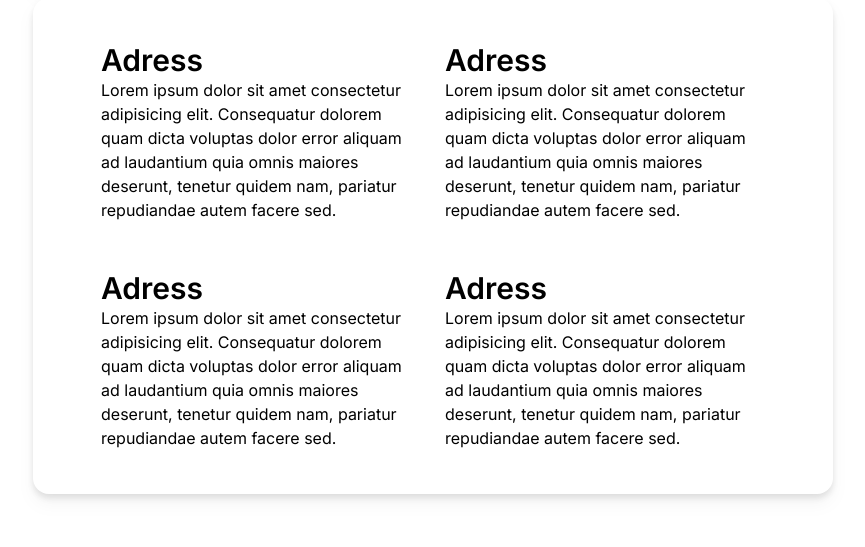
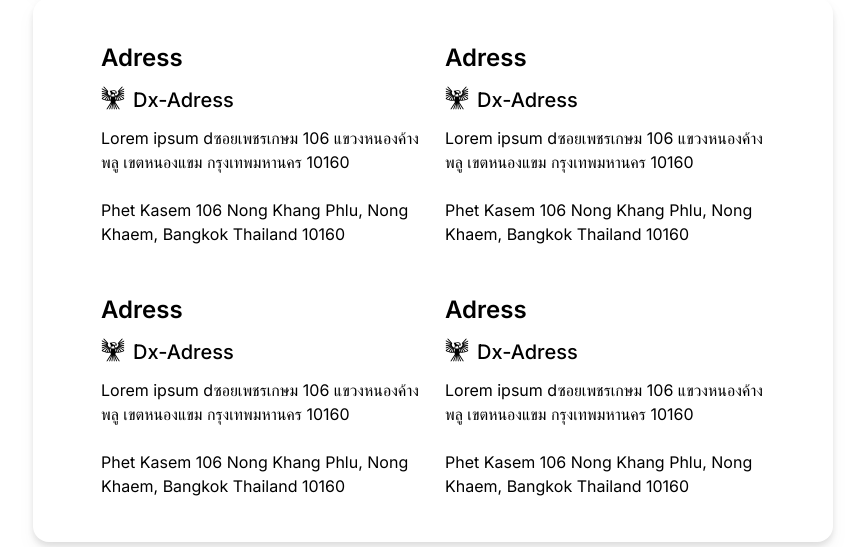
Before and after one commit to Sweedsiter/Next-app-web01, a Next.js app: page / in a window 1280 px wide. Shown: the part 326-873 px from the top of the page, without its empty margins (207-1072 px from the left). Before the commit the page ends 828 px from the top, so only its background shows below. Built offline with nearby package versions, Linux system fonts and the light colour scheme.

Commit message:
11-10-2024 V2

```diff
--- a/components/conteners/Adress.jsx
+++ b/components/conteners/Adress.jsx
@@ -1,12 +1,20 @@
+import { GiHawkEmblem } from "react-icons/gi";
 export default function Adress() {
   return (
     <div className="py-3 flex flex-col flex-wrap w-80 m-3">
-      <h1 className="text-3xl font-semibold">Adress</h1>
-      <span>
-        Lorem ipsum dolor sit amet consectetur adipisicing elit. Consequatur
-        dolorem quam dicta voluptas dolor error aliquam ad laudantium quia omnis
-        maiores deserunt, tenetur quidem nam, pariatur repudiandae autem facere
-        sed.
+      <h1 className="text-2xl font-semibold duration-200 hover:text-orange-600 hover:font-bold hover:pl-2">
+        Adress
+      </h1>
+      <div className="flex flex-row  my-3  duration-200 hover:text-orange-600 hover:pl-2">
+        <GiHawkEmblem className="text-2xl mr-2" />
+        <span className="text-xl font-medium">Dx-Adress</span>
+      </div>
+      <span className=" duration-300 hover:text-orange-600 hover:font-bold hover:pl-2">
+        Lorem ipsum dซอยเพชรเกษม 106 แขวงหนองค้างพลู เขตหนองแขม กรุงเทพมหานคร
+        10160
+        <br />
+        <br />
+        Phet Kasem 106 Nong Khang Phlu, Nong Khaem, Bangkok Thailand 10160
       </span>
     </div>
   );
--- a/components/conteners/Home1.jsx
+++ b/components/conteners/Home1.jsx
@@ -22,7 +22,7 @@ export default function Home1() {
           <h1 className="py-3 text-xl font-bold cursor-pointer duration-300 hover:text-orange-600 hover:text-2xl cursor-pointer">
             Hi My name is Peter
           </h1>
-          <span className="hover:text-base desktop:hover:font-semibold duration-300 hover:text-slate-900 text-slate-800 cursor-pointer ">
+          <span className="hover:text-base desktop:hover:font-semibold duration-300 hover:text-slate-900 hover:text-slate-300 text-slate-800 cursor-pointer ">
             สวัสดีครับ .... ผมชื่อ (ปีเตอร์) เป็นคนไทยใหญ่ ถึอสัญชาติพม่า
             บ้านเกิดผมอยู่ที่ Hsipaw ประเทศ Myanmar หมู่บ้าน (village San Pake){" "}
             <br />
```
